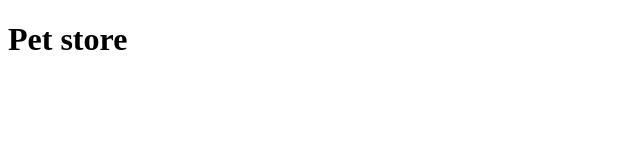
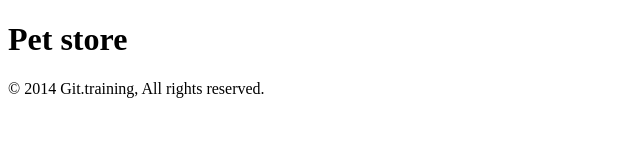
Before and after one commit to daniel-saatva/github_demo, a plain HTML site: page index.html in a window 1280 px wide. Shown: the whole page, without its empty margins (0-640 px from the left). Drawn offline with Linux system fonts and the light colour scheme.

Commit message:
local: updating index.html copyright notice

```diff
--- a/index.html
+++ b/index.html
@@ -9,4 +9,7 @@
     <main class="container">
         <h1>Pet store</h1>
     </main>
+    <footer>
+        <p>&copy; 2014 Git.training, All rights reserved.</p>
+    </footer>
 </body>
```
